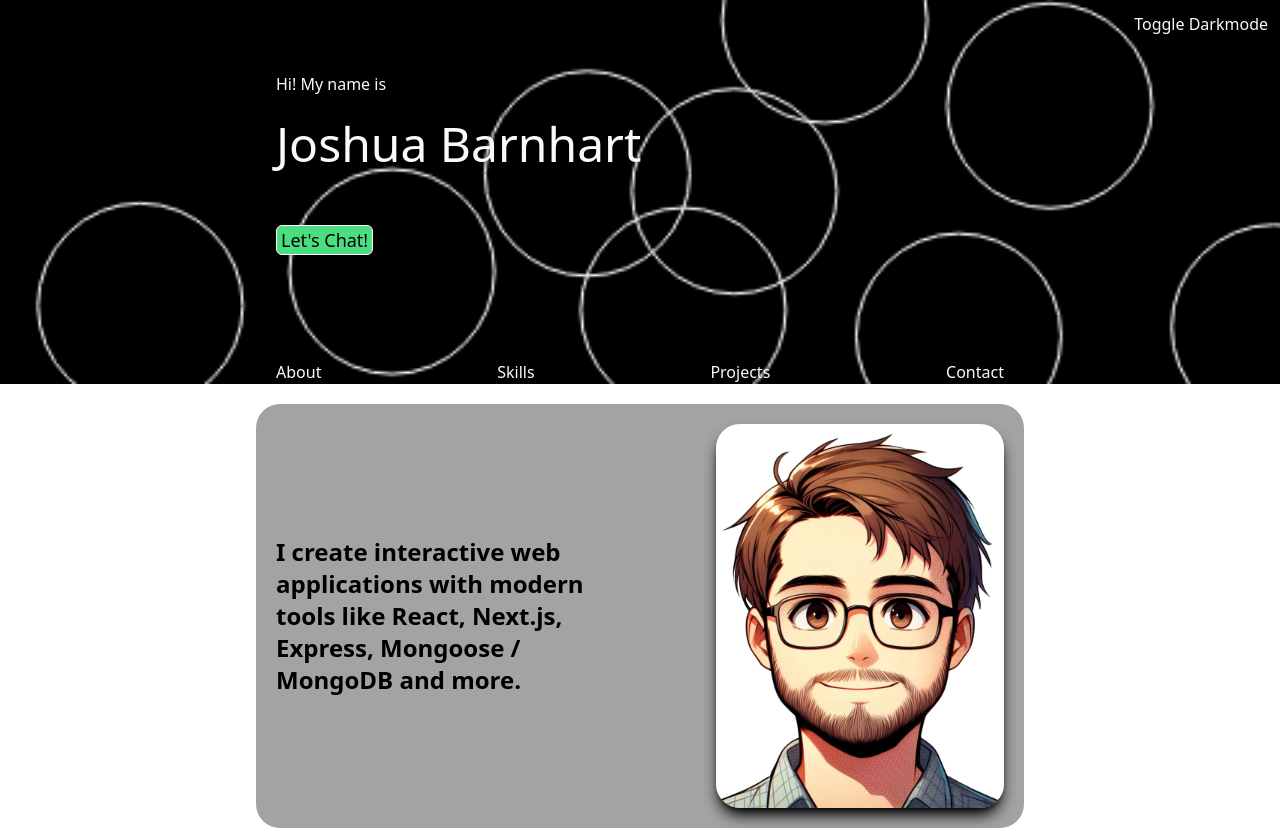
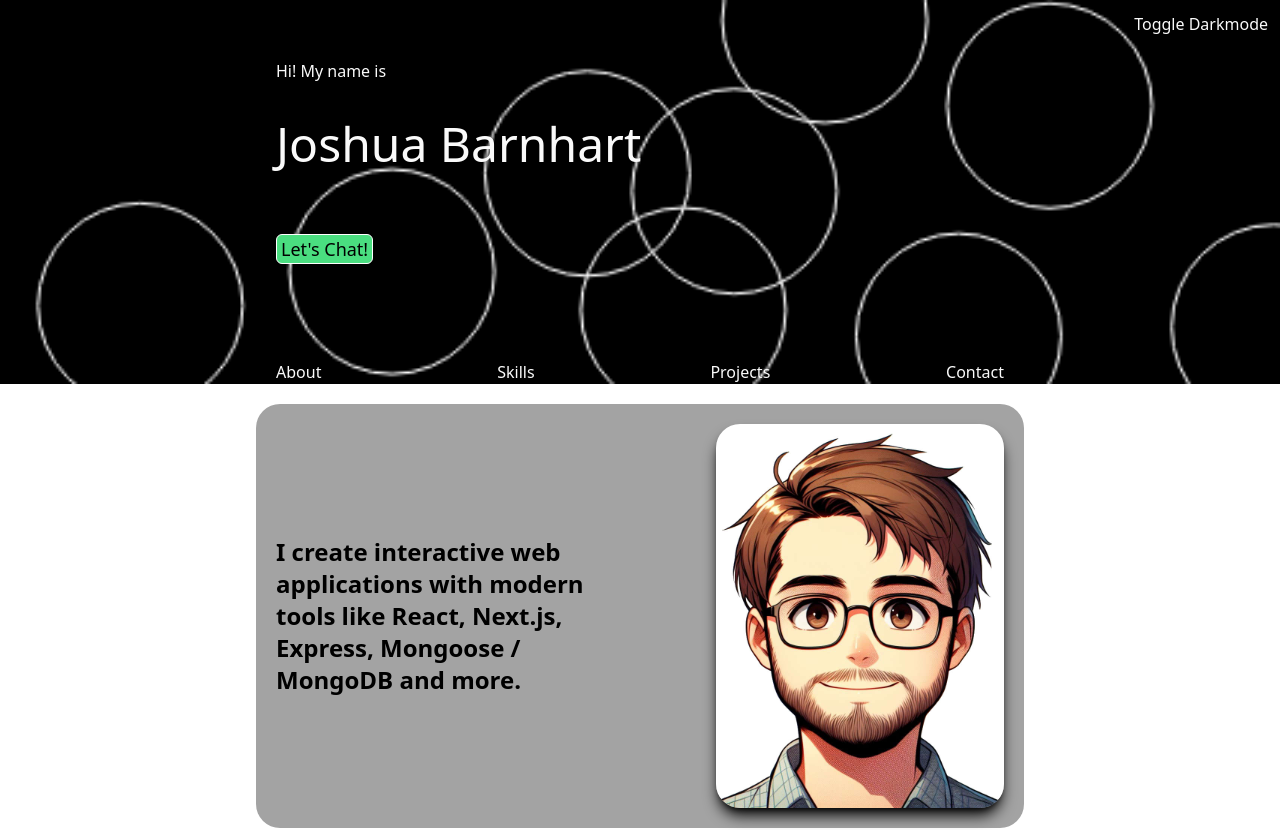
Before and after one commit to jrbarnhart/portfolio, a React (Vite) app: page / in a window 1280 px wide. Shown: the top 830 px of the page. Built offline with nearby package versions, Linux system fonts and the light colour scheme; the HTML template or start-up script is replaced by a standard one.

Commit message:
Add grid y gap

```diff
--- a/src/components/Header/TitleCard.tsx
+++ b/src/components/Header/TitleCard.tsx
@@ -3,7 +3,7 @@ import Nav from "./Nav";
 
 const TitleCard = () => {
   return (
-    <div className="grid grid-cols-2 grid-rows-4 w-full max-w-[768px] h-full justify-self-center px-5">
+    <div className="grid grid-cols-2 gap-y-2 w-full max-w-[768px] h-full justify-self-center px-5">
       <p className="col-start-1 col-span-full self-end">Hi! My name is</p>
       <h1 className="col-start-1 row-start-2 col-span-full text-4xl md:text-5xl self-center">
         Joshua Barnhart
```
